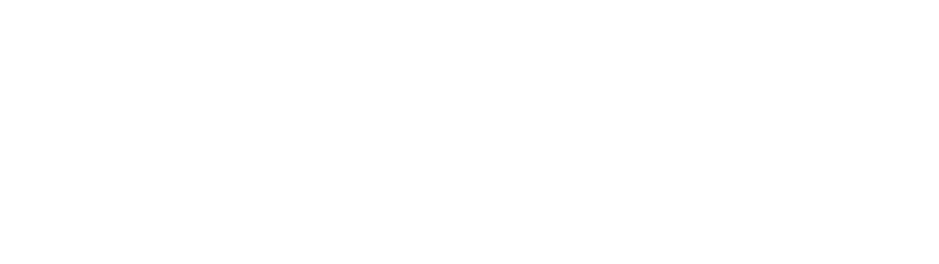
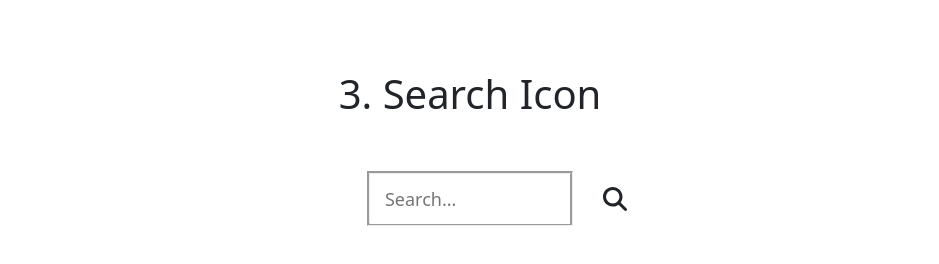
Before and after one commit to Bfungcode/EasyFeatures, a React (Create React App) app in the folder 1page50display/: page / in a window 1280 px wide. Shown: the part 1302-1566 px from the top of the page, without its empty margins (170-1109 px from the left). Before the commit the page ends 1372 px from the top, so only its background shows below. Built offline with nearby package versions, Linux system fonts and the light colour scheme; a web font is replaced by a local one.

Commit message:
display 3

```diff
--- a/1page50display/package.json
+++ b/1page50display/package.json
@@ -3,6 +3,10 @@
   "version": "0.1.0",
   "private": true,
   "dependencies": {
+    "@fortawesome/fontawesome-svg-core": "^6.2.1",
+    "@fortawesome/free-regular-svg-icons": "^6.2.1",
+    "@fortawesome/free-solid-svg-icons": "^6.2.1",
+    "@fortawesome/react-fontawesome": "^0.2.0",
     "@testing-library/jest-dom": "^5.16.5",
     "@testing-library/react": "^13.4.0",
     "@testing-library/user-event": "^13.5.0",
--- a/1page50display/src/App.css
+++ b/1page50display/src/App.css
@@ -48,3 +48,10 @@
     color: white;
     text-decoration: none;
 }
+
+.d3 {
+    display: flex;
+    flex-direction: column;
+    justify-content: center;
+    align-items: center;
+}
--- a/1page50display/src/App.js
+++ b/1page50display/src/App.js
@@ -1,10 +1,11 @@
 import { BrowserRouter as Router, Routes, Route } from 'react-router-dom';
 import Home from './components/home';
 import ExpendingCard from './components/page1';
+import ProgressSteps from './components/page2';
 import './App.css';
-import './styles/done.css';
+import './styles/d1.css';
 import 'bootstrap/dist/css/bootstrap.min.css';
-import ProgressSteps from './components/page2';
+
 
 
 function App() {
--- a/1page50display/src/components/home.jsx
+++ b/1page50display/src/components/home.jsx
@@ -2,6 +2,7 @@
 import { Link } from 'react-router-dom';
 import ExpendingCard from './page1';
 import ProgressSteps from './page2';
+import SearchIcon from './page3';
 
 const Home = () => {
   return (
@@ -17,6 +18,10 @@
         <h1>2. PROGRESS STEPS</h1>
         <ProgressSteps />
       </div>
+      <div className='d3'>
+        <h1>3. Search Icon</h1>
+        <SearchIcon />
+      </div>
     </div>
   )
 }
--- a/1page50display/src/components/page1.jsx
+++ b/1page50display/src/components/page1.jsx
@@ -1,5 +1,5 @@
 import React, { useState } from 'react';
-import '../styles/done.css';
+import '../styles/d1.css';
 
 const ExpendingCard = () => {
   const [active, setActive] = useState(false);
--- a/1page50display/src/components/page2.jsx
+++ b/1page50display/src/components/page2.jsx
@@ -1,5 +1,5 @@
 import React, { useState, useEffect } from 'react'
-import '../styles/dtwo.css'
+import '../styles/d2.css'
 
 const ProgressSteps = () => {
     const [active, setActive] = useState(1);
--- /dev/null
+++ b/1page50display/src/components/page3.jsx
@@ -0,0 +1,24 @@
+import React, {useState} from 'react'
+import '../styles/d3.css'
+import { FontAwesomeIcon } from '@fortawesome/react-fontawesome'
+import { faSearch } from '@fortawesome/free-solid-svg-icons'
+
+const SearchIcon = () => {
+    const [active, setActive] = useState(true);
+  return (
+    <div className='container'>
+        <div className='d3Wrapper'>
+        <div className={`search ${active ? 'active' : ''}`}>
+        <input type='text' placeholder='Search...' />
+        <button className='btn' onClick={() => {
+            setActive(!active);
+        }}>
+            <i><FontAwesomeIcon icon={faSearch} /></i>
+        </button>
+        </div>
+        </div>
+    </div>
+  )
+}
+
+export default SearchIcon
--- a/1page50display/src/styles/dtwo.css
+++ b/1page50display/src/styles/d2.css
@@ -62,6 +62,7 @@
     width: 0%;
     z-index: -1;
     background-color: var(--line-border-fill);
+    transition: 0.4s ease-in;
 }
 
 .circle {
--- /dev/null
+++ b/1page50display/src/styles/d3.css
@@ -0,0 +1,50 @@
+.search {
+    position: relative;
+    height: 55px;
+    border-style: groove;
+}
+
+.search input {
+    background-color: white;
+    border: 0;
+    font-size: 18px;
+    padding: 15px;
+    height: 50px;
+    width: 50px;
+    transition: width 0.3s ease;
+    border-style: none;
+}
+
+.search .btn {
+    background-color: white;
+    border: 0;
+    cursor: pointer;
+    font-size: 24px;
+    position: absolute;
+    top: 0;
+    left: 0;
+    height: 50px;
+    width: 50px;
+    transition: transform 0.3s ease;
+}
+
+.btn:focus,
+.input:focus {
+    outline: 0;
+}
+
+.search.active input {
+    width: 200px;
+}
+
+.search.active .btn {
+    transform: translateX(220px);
+}
+
+.d3Wrapper {
+    margin-top: 5%;
+    width: 100%;
+    align-items: center;
+    display: flex;
+    justify-content: center;
+}
```
Also changed, not shown: 1page50display/src/pictures/projeto-cafe-gato-mourisco-X_naEK5hAtg-unsplash (1).jpg (added), 1page50display/src/styles/d1.css (renamed from 1page50display/src/styles/done.css), 1 other file (tests, documents, lock files or other folders).
